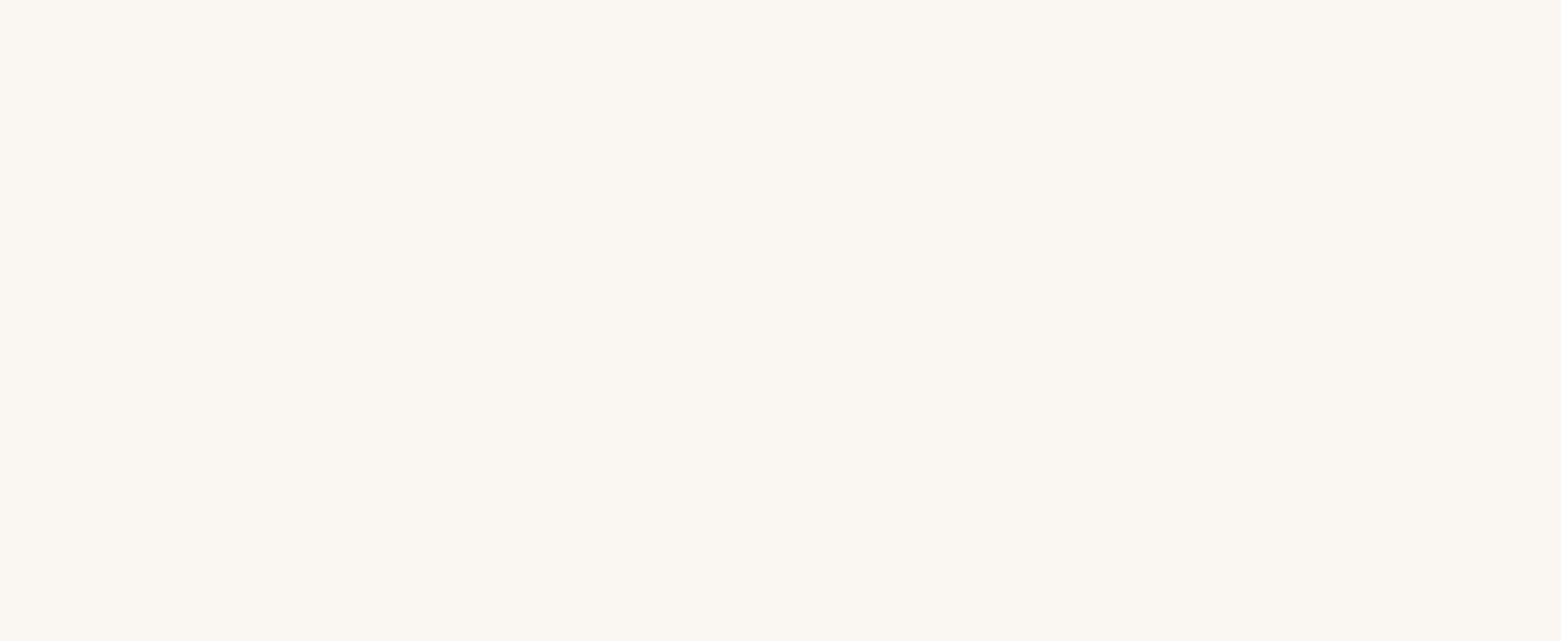
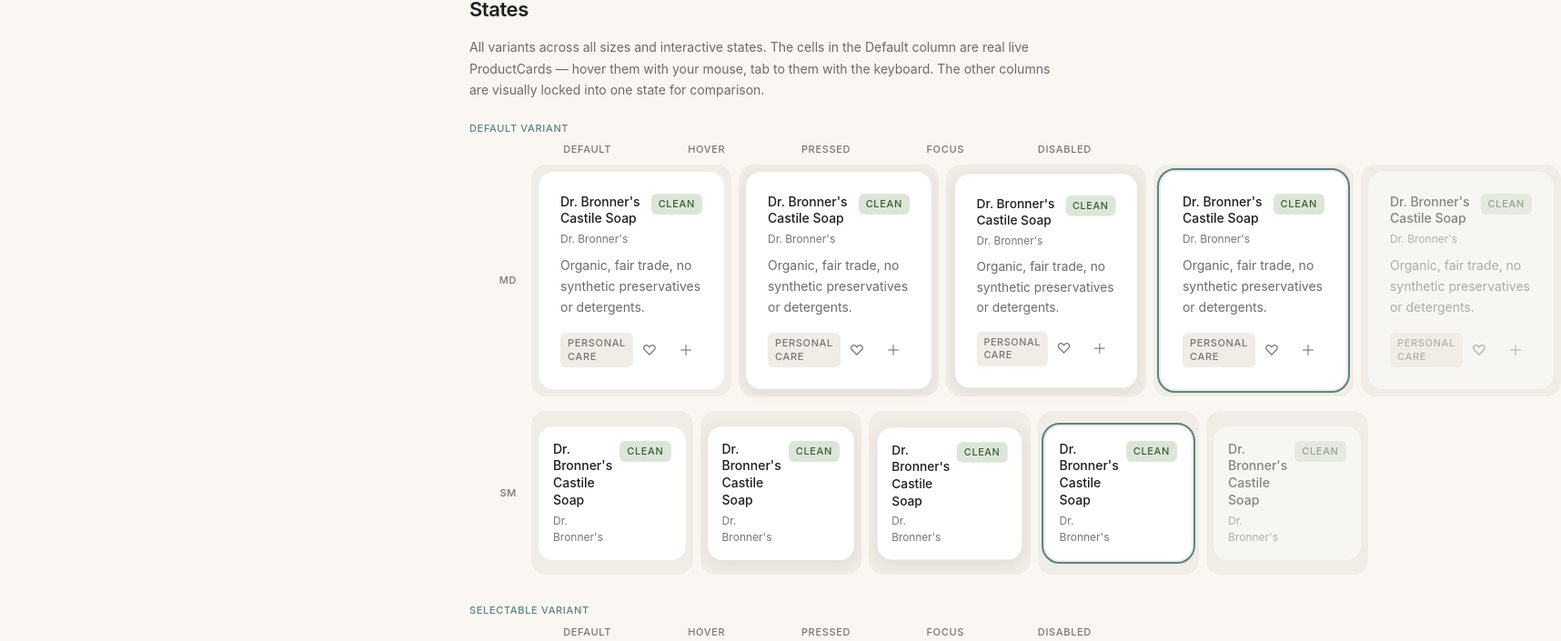
Before and after one commit to itsestherrr/clean-shopper, a React (Vite) app: page /spec/product-card in a window 1280 px wide. Shown: the part 1655-2360 px from the top of the page at 91% size, 1716 px wide, since content can reach past the window. Before the commit the page ends 1652 px from the top, so only its background shows below. Built offline with nearby package versions, Linux system fonts and the light colour scheme.

Commit message:
feat(spec-page): add States matrix with StateFrame helper

```diff
--- a/src/features/spec/ProductCardSpecPage.tsx
+++ b/src/features/spec/ProductCardSpecPage.tsx
@@ -1,4 +1,76 @@
+import type { ReactNode } from 'react'
 import ProductCard from '../../components/ProductCard'
+
+type LockedState = 'default' | 'hover' | 'pressed' | 'focus' | 'disabled'
+
+function StateFrame({
+  state,
+  children,
+}: {
+  state: LockedState
+  children: ReactNode
+}) {
+  if (state === 'default') {
+    return <>{children}</>
+  }
+
+  if (state === 'disabled') {
+    // Disabled is a real prop on ProductCard, not a visual override.
+    // The parent passes disabled through on the child card directly.
+    return <>{children}</>
+  }
+
+  const stateClass = {
+    hover: 'spec-force-hover',
+    pressed: 'spec-force-pressed',
+    focus: 'spec-force-focus',
+  }[state]
+
+  return <div className={stateClass}>{children}</div>
+}
+
+const DEMO_PRODUCT = {
+  name: "Dr. Bronner's Castile Soap",
+  brand: "Dr. Bronner's",
+  rating: 'clean' as const,
+  category: 'Personal Care',
+  description: 'Organic, fair trade, no synthetic preservatives or detergents.',
+}
+
+const STATE_COLUMNS: LockedState[] = ['default', 'hover', 'pressed', 'focus', 'disabled']
+
+function StatesRow({
+  size,
+  variant,
+}: {
+  size: 'default' | 'compact'
+  variant: 'default' | 'selectable'
+}) {
+  return (
+    <div className="grid grid-cols-[60px_repeat(5,1fr)] gap-sm items-center mb-md">
+      <p className="text-label text-text-tertiary uppercase text-right pr-sm">
+        {size === 'default' ? 'MD' : 'SM'}
+      </p>
+      {STATE_COLUMNS.map((state) => (
+        <div key={state} className="bg-surface-muted rounded-card p-sm flex items-center justify-center min-h-[180px]">
+          <StateFrame state={state}>
+            <ProductCard
+              {...DEMO_PRODUCT}
+              size={size}
+              variant={variant}
+              selected={variant === 'selectable'}
+              disabled={state === 'disabled'}
+              onClick={() => {}}
+              onSelectChange={() => {}}
+              onSave={() => {}}
+              onAddToList={() => {}}
+            />
+          </StateFrame>
+        </div>
+      ))}
+    </div>
+  )
+}
 
 const SECTIONS = [
   { id: 'overview', label: 'Overview' },
@@ -168,6 +240,44 @@
             </div>
           </div>
         </section>
+
+        {/* States */}
+        <section id="states" className="mb-3xl">
+          <h2 className="text-h2 text-text-primary mb-md">States</h2>
+          <p className="text-body text-text-secondary mb-lg max-w-[640px]">
+            All variants across all sizes and interactive states. The cells in the Default column are
+            real live ProductCards — hover them with your mouse, tab to them with the keyboard. The
+            other columns are visually locked into one state for comparison.
+          </p>
+
+          <div className="mb-xl">
+            <p className="text-label text-primary uppercase mb-sm">Default variant</p>
+            <div className="grid grid-cols-[60px_repeat(5,1fr)] gap-sm mb-sm">
+              <div />
+              {STATE_COLUMNS.map((s) => (
+                <p key={s} className="text-label text-text-tertiary uppercase text-center">
+                  {s}
+                </p>
+              ))}
+            </div>
+            <StatesRow size="default" variant="default" />
+            <StatesRow size="compact" variant="default" />
+          </div>
+
+          <div className="mb-xl">
+            <p className="text-label text-primary uppercase mb-sm">Selectable variant</p>
+            <div className="grid grid-cols-[60px_repeat(5,1fr)] gap-sm mb-sm">
+              <div />
+              {STATE_COLUMNS.map((s) => (
+                <p key={s} className="text-label text-text-tertiary uppercase text-center">
+                  {s}
+                </p>
+              ))}
+            </div>
+            <StatesRow size="default" variant="selectable" />
+            <StatesRow size="compact" variant="selectable" />
+          </div>
+        </section>
       </div>
     </div>
   )
--- a/src/styles/globals.css
+++ b/src/styles/globals.css
@@ -20,16 +20,19 @@
 
   /* ── Semantic — Clean ──────────────────────────────────────────────── */
   --color-clean:      #3A5C35;
+  --color-clean-dot:  #8AAE82;
   --color-clean-bg:   #DCE6D8;
   --color-clean-tint: #E6EDE2;
 
   /* ── Semantic — Caution ────────────────────────────────────────────── */
   --color-caution:      #6B5020;
+  --color-caution-dot:  #C8A44E;
   --color-caution-bg:   #F0E4C8;
   --color-caution-tint: #F5EDD8;
 
   /* ── Semantic — Avoid ──────────────────────────────────────────────── */
   --color-avoid:      #6B3535;
+  --color-avoid-dot:  #C08A8A;
   --color-avoid-bg:   #ECDCDC;
   --color-avoid-tint: #F2E6E6;
 
@@ -147,3 +150,16 @@
     margin: 0;
   }
 }
+
+/* ── Spec page state forcing (used only in /spec/product-card) ─────── */
+.spec-force-hover > * {
+  box-shadow: var(--shadow-hover) !important;
+}
+.spec-force-pressed > * {
+  transform: scale(0.98) !important;
+  box-shadow: var(--shadow-hover) !important;
+}
+.spec-force-focus > * {
+  outline: 2px solid var(--color-primary) !important;
+  outline-offset: 2px !important;
+}
```
